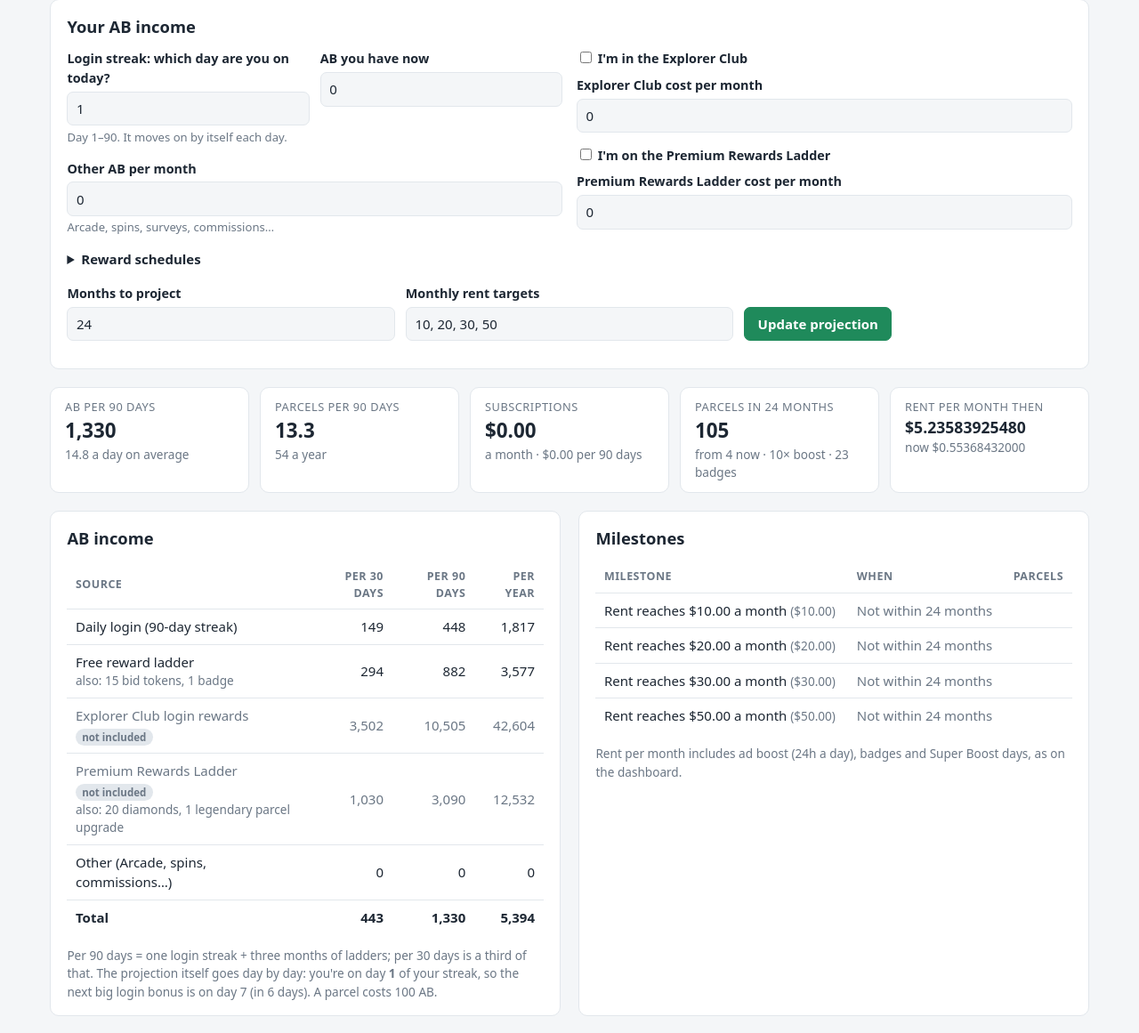
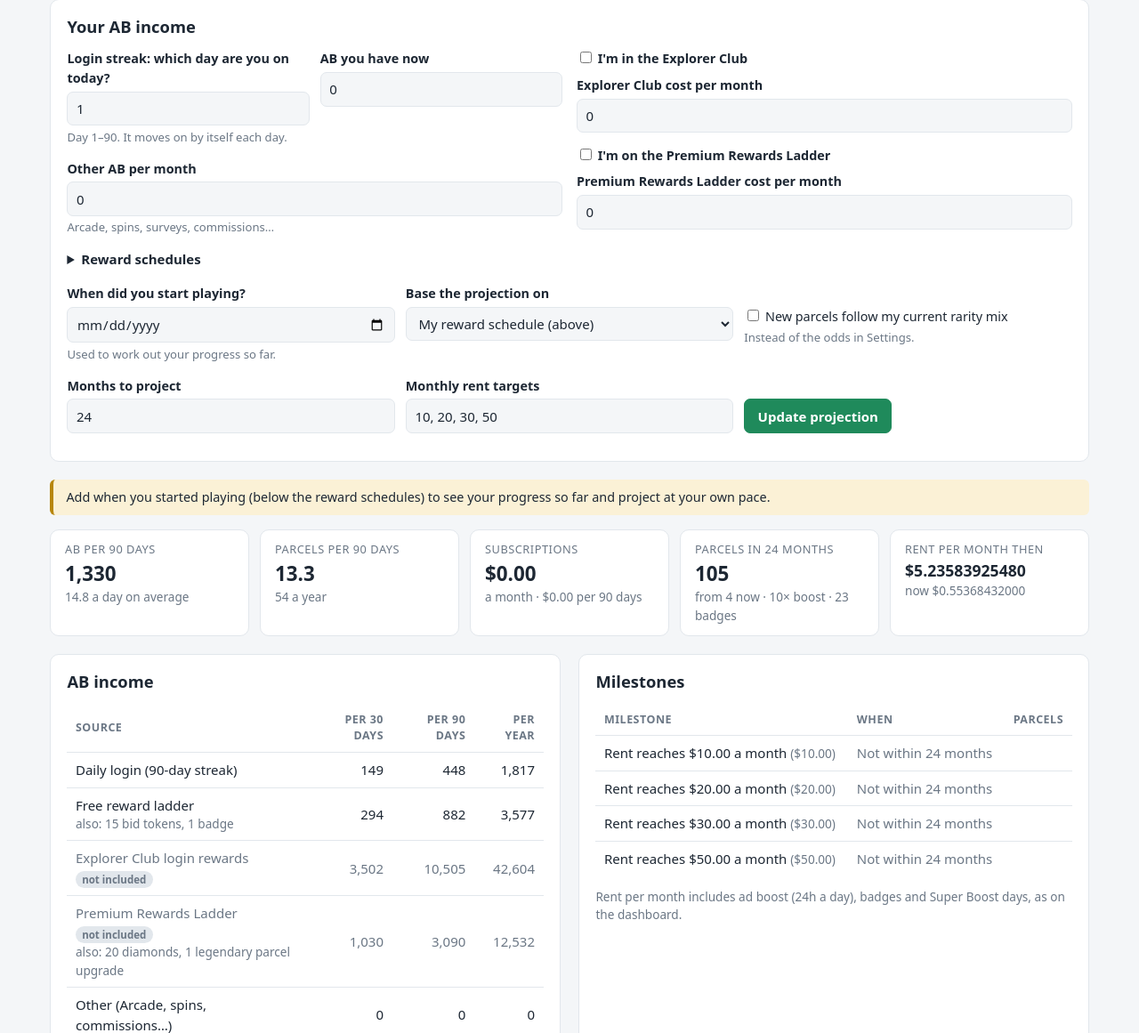
Before and after one commit to MXR156/AETracker, a Laravel app: page /projection in a window 1280 px wide. Shown: the part 160-1321 px from the top of the page at 89% size. Run offline with Laravel 12, Linux system fonts and the light colour scheme; tables that the repository leaves empty hold one stand-in row (values such as "Sample post").

Commit message:
Add progress since you started, and project at your own pace
With a start date, the Projection page shows your progress so far:
AB put into parcels (100 AB each) and bought badges (200 AB each, not
counting the reward ladder's free monthly badge), your pace per 90 days
and per month, how that compares with your reward schedule, and your
rarity mix against the odds in Settings.

The projection can now be based on your reward schedule or on your
pace so far (keeping up your past rate of parcels and badges), and new
parcels can follow your own rarity mix. Badges now have an AB cost
(200) in Settings, which the planner uses for badge payback when no
cash price is set.

Co-Authored-By: Claude Opus 5.5 <noreply@anthropic.com>
Claude-Session: https://claude.ai/code/session_01VwtGZefaQmRfQ1spRVxD21

```diff
--- a/app/Http/Controllers/ProjectionController.php
+++ b/app/Http/Controllers/ProjectionController.php
@@ -20,6 +20,7 @@ class ProjectionController extends Controller
             'rows' => $result['rows'],
             'sources' => $projection->sources(),
             'takeovers' => $projection->takeovers($result['rows']),
+            'history' => $projection->history(),
             'settings' => $projection->settings,
             'chart' => array_map(fn ($r) => [
                 'label' => $r['month'] === 0 ? 'Now' : $r['date']->format('M y'),
@@ -46,7 +47,11 @@ class ProjectionController extends Controller
             'ab_balance' => ['required', 'numeric', 'min:0'],
             'projection_months' => ['required', 'integer', 'min:1', 'max:120'],
             'rent_milestones' => ['nullable', 'string', 'max:255'],
+            'account_started_on' => ['nullable', 'date', 'before:tomorrow'],
+            'projection_basis' => ['required', 'in:rewards,history'],
         ]);
+        $data['account_started_on'] ??= '';
+        $data['use_own_mix'] = $request->boolean('use_own_mix') ? '1' : '0';
         $data['explorer_club'] = $request->boolean('explorer_club') ? '1' : '0';
         $data['premium_ladder'] = $request->boolean('premium_ladder') ? '1' : '0';
         // The streak day is as of today; it moves on by itself from here.
--- a/app/Services/EarningsCalculator.php
+++ b/app/Services/EarningsCalculator.php
@@ -74,9 +74,17 @@ class EarningsCalculator
         return max(0, (int) ($this->settings['badges_owned'] ?? 0));
     }
 
+    /** Real cost of one more badge: the cost set in Settings, or else its AB cost (200 AB) in money. */
     public function badgeCost(): float
     {
-        return max(0, (float) ($this->settings['cost_per_badge'] ?? 0));
+        $cost = max(0, (float) ($this->settings['cost_per_badge'] ?? 0));
+
+        return $cost > 0 ? $cost : $this->badgeAtlasBucks() * max(0, (float) ($this->settings['cost_per_atlas_buck'] ?? 0));
+    }
+
+    public function badgeAtlasBucks(): float
+    {
+        return max(0, (float) ($this->settings['atlas_bucks_per_badge'] ?? 0));
     }
 
     /**
--- a/app/Services/Projection.php
+++ b/app/Services/Projection.php
@@ -167,6 +167,105 @@ class Projection
         return array_values(array_unique($targets));
     }
 
+    // ---- Progress so far ----------------------------------------------------------------------
+
+    public function startedOn(): ?Carbon
+    {
+        return filled($this->settings['account_started_on'] ?? null) ? Carbon::parse($this->settings['account_started_on'])->startOfDay() : null;
+    }
+
+    /** 'rewards' (my reward schedule) or 'history' (keep up my pace so far). */
+    public function basis(): string
+    {
+        $started = $this->startedOn();
+
+        return ($this->settings['projection_basis'] ?? 'rewards') === 'history' && $started && $started->lt(Carbon::today()) ? 'history' : 'rewards';
+    }
+
+    public function usesOwnMix(): bool
+    {
+        return (bool) ($this->settings['use_own_mix'] ?? false);
+    }
+
+    /** My current rarity mix as shares of 1, or null without any parcels. */
+    public function ownMix(?Holding $holding = null): ?array
+    {
+        $holding ??= Holding::current();
+        $total = $holding?->total() ?? 0;
+
+        return $total > 0 ? array_map(fn ($n) => $n / $total, $holding->counts()) : null;
+    }
+
+    /** How many free badges the ladders have given between two dates (one per month on the badge step's day). */
+    public function ladderBadgesBetween(Carbon $from, Carbon $to): int
+    {
+        $steps = [];
+        foreach ([$this->ladder('free'), $this->premiumLadder() ? $this->ladder('premium') : []] as $ladder) {
+            foreach ($ladder as $i => $step) {
+                if ($step['badges']) {
+                    $steps[$i + 1] = ($steps[$i + 1] ?? 0) + $step['badges'];
+                }
+            }
+        }
+        $count = 0;
+        for ($month = $from->copy()->startOfMonth(); $month->lte($to); $month->addMonth()) {
+            foreach ($steps as $day => $badges) {
+                $date = $month->copy()->day(min($day, $month->daysInMonth));
+                if ($date->gte($from) && $date->lte($to)) {
+                    $count += $badges;
+                }
+            }
+        }
+
+        return $count;
+    }
+
+    /**
+     * What I've built since I started: AB put into parcels and bought badges, and my pace per
+     * month. Null until a start date and parcel counts are entered.
+     */
+    public function history(?Holding $holding = null, ?Carbon $today = null): ?array
+    {
+        $started = $this->startedOn();
+        $holding ??= Holding::current();
+        $today = ($today ?? Carbon::today())->copy()->startOfDay();
+        if (! $started || ! $holding || $holding->total() === 0 || $started->gte($today)) {
+            return null;
+        }
+
+        $days = $started->diffInDays($today);
+        $months = $days / self::DAYS_PER_MONTH;
+        $parcels = $holding->total();
+        $badges = $this->calc->badgesOwned();
+        $freeBadges = min($badges, $this->ladderBadgesBetween($started, $today));
+        $boughtBadges = $badges - $freeBadges;
+        $parcelAb = $parcels * $this->abPerParcel();
+        $badgeAb = $boughtBadges * $this->calc->badgeAtlasBucks();
+        $totalAb = $parcelAb + $badgeAb;
+
+        return [
+            'started' => $started,
+            'days' => $days,
+            'months' => $months,
+            'parcels' => $parcels,
+            'parcel_ab' => $parcelAb,
+            'badges' => $badges,
+            'free_badges' => $freeBadges,
+            'bought_badges' => $boughtBadges,
+            'badge_ab' => $badgeAb,
+            'total_ab' => $totalAb,
+            'ab_per_day' => $totalAb / $days,
+            'ab_per_90' => $totalAb / $days * 90,
+            'parcel_ab_per_day' => $parcelAb / $days,
+            'parcels_per_month' => $parcels / $months,
+            'badges_per_day' => $badges / $days,
+            'badges_per_month' => $badges / $months,
+            'bought_badges_per_month' => $boughtBadges / $months,
+            'vs_rewards' => $this->abPer90Days() > 0 ? ($totalAb / $days * 90) / $this->abPer90Days() : null,
+            'mix' => $this->ownMix($holding),
+        ];
+    }
+
     // ---- The projection -----------------------------------------------------------------------
 
     /**
@@ -180,17 +279,24 @@ class Projection
         $holding ??= Holding::current();
         $counts = $holding ? array_map('floatval', $holding->counts()) : array_fill_keys(EarningsCalculator::RARITIES, 0.0);
         $badges = $this->calc->badgesOwned();
-        $mix = $this->calc->expectedNewParcelMix();
+        $mix = ($this->usesOwnMix() ? $this->ownMix($holding) : null) ?? $this->calc->expectedNewParcelMix();
         $abPerParcel = $this->abPerParcel();
         $subsPerMonth = $this->subscriptionCostPerMonth();
 
-        $loginFree = $this->loginSchedule('free');
-        $loginExplorer = $this->explorerClub() ? $this->loginSchedule('explorer') : [];
-        $ladders = [$this->ladder('free')];
-        if ($this->premiumLadder()) {
-            $ladders[] = $this->ladder('premium');
+        // "My pace so far": keep buying parcels and gaining badges at the rate I have since I started.
+        $history = $this->basis() === 'history' ? $this->history($holding, $today) : null;
+        $badgeCarry = 0.0;
+
+        $loginFree = $history ? [] : $this->loginSchedule('free');
+        $loginExplorer = ! $history && $this->explorerClub() ? $this->loginSchedule('explorer') : [];
+        $ladders = [];
+        if (! $history) {
+            $ladders[] = $this->ladder('free');
+            if ($this->premiumLadder()) {
+                $ladders[] = $this->ladder('premium');
+            }
         }
-        $extraPerMonth = $this->num('ab_extra_month');
+        $extraPerMonth = $history ? 0 : $this->num('ab_extra_month');
 
         $balance = $this->num('ab_balance');
         $bought = $boughtThisMonth = 0;
@@ -233,6 +339,15 @@ class Projection
             // Atlas Bucks in: login streak, ladder step (days 1-15 of the month), anything else.
             $streak = $this->streakDay($day);
             $ab = ($loginFree[$streak] ?? 0) + ($loginExplorer[$streak] ?? 0) + $extraPerMonth / $day->daysInMonth;
+            if ($history) {
+                $ab += $history['parcel_ab_per_day'];
+                $badgeCarry += $history['badges_per_day'];
+                if ($badgeCarry >= 1) {
+                    $badges += (int) floor($badgeCarry);
+                    $badgeCarry -= floor($badgeCarry);
+                    $changed = true;
+                }
+            }
             foreach ($ladders as $ladder) {
                 $step = $ladder[$day->day - 1] ?? null;
                 if ($step) {
--- a/config/aetracker.php
+++ b/config/aetracker.php
@@ -28,7 +28,7 @@ return [
         'login_cycle_days', 'login_streak_day', 'login_streak_set_on', 'login_free_base', 'login_free_bonus',
         'login_explorer_base', 'login_explorer_bonus', 'ladder_free', 'ladder_premium',
         'explorer_club', 'explorer_cost_month', 'premium_ladder', 'premium_cost_month', 'ab_extra_month', 'ab_balance',
-        'projection_months', 'rent_milestones',
+        'projection_months', 'rent_milestones', 'account_started_on', 'projection_basis', 'use_own_mix',
     ],
 
     'defaults' => [
@@ -71,7 +71,9 @@ return [
         'atlas_bucks_per_parcel' => '100',
         'cost_per_atlas_buck' => '0.01',
 
-        // Real cost of getting one more badge, for the planner. 0 = unknown.
+        // A badge costs this many Atlas Bucks (the reward ladder's monthly badge is free).
+        'atlas_bucks_per_badge' => '200',
+        // Real cost of one more badge for the planner; 0 = work it out from the AB cost above.
         'cost_per_badge' => '0',
 
         // Projection: where Atlas Bucks come from.
@@ -96,6 +98,9 @@ return [
         'premium_cost_month' => '0',      // Premium Rewards Ladder subscription, per month
         'ab_extra_month' => '0',          // anything else (Arcade, spins, commissions), per month
         'ab_balance' => '0',              // AB you have right now
+        'account_started_on' => '',       // when you started playing - for "progress so far"
+        'projection_basis' => 'rewards',  // 'rewards' = reward schedule, 'history' = my pace so far
+        'use_own_mix' => '0',             // 1 = new parcels follow my current rarity mix, not the odds
         'projection_months' => '24',
         'rent_milestones' => '10, 20, 30, 50', // monthly rent targets to show
     ],
--- a/resources/views/projection.blade.php
+++ b/resources/views/projection.blade.php
@@ -64,6 +64,20 @@
         </div>
     </details>
 
+    <div class="form-row">
+        <div class="field"><label for="account_started_on">When did you start playing?</label>
+            <input type="date" id="account_started_on" name="account_started_on" value="{{ old('account_started_on', $settings['account_started_on'] ?? '') }}" max="{{ now()->toDateString() }}">
+            <div class="hint">Used to work out your progress so far.</div></div>
+        <div class="field"><label for="projection_basis">Base the projection on</label>
+            <select id="projection_basis" name="projection_basis">
+                <option value="rewards" @selected(($settings['projection_basis'] ?? 'rewards') === 'rewards')>My reward schedule (above)</option>
+                <option value="history" @selected(($settings['projection_basis'] ?? '') === 'history')>My pace so far (needs a start date)</option>
+            </select></div>
+        <div class="field"><label>&nbsp;</label>
+            <label style="font-weight:400"><input type="checkbox" name="use_own_mix" value="1" @checked($settings['use_own_mix'] ?? false)> New parcels follow my current rarity mix</label>
+            <div class="hint">Instead of the odds in Settings.</div></div>
+    </div>
+
     <div class="form-row" style="align-items:end">
         <div class="field"><label for="projection_months">Months to project</label>
             <input type="number" min="1" max="120" id="projection_months" name="projection_months" value="{{ $v('projection_months') }}"></div>
@@ -73,11 +87,63 @@
     </div>
 </form>
 
+@if ($history)
+    @php($h = $history)
+    <div class="card">
+        <h2>Your progress so far <span class="muted small" style="font-weight:400">since {{ $h['started']->format('j M Y') }} · {{ number_format($h['months'], 1) }} months</span></h2>
+        <div class="grid grid-2" style="gap:1.25rem">
+            <div class="table-wrap">
+                <table>
+                    <tbody>
+                    <tr><td>Parcels</td><td class="num">{{ number_format($h['parcels']) }}</td>
+                        <td class="num">{{ number_format($h['parcel_ab']) }} AB</td></tr>
+                    <tr><td>Badges <div class="small muted">{{ number_format($h['free_badges']) }} free from the reward ladder, {{ number_format($h['bought_badges']) }} bought</div></td>
+                        <td class="num">{{ number_format($h['badges']) }}</td>
+                        <td class="num">{{ number_format($h['badge_ab']) }} AB</td></tr>
+                    <tr><td><strong>Total put in</strong></td><td></td><td class="num"><strong>{{ number_format($h['total_ab']) }} AB</strong></td></tr>
+                    </tbody>
+                </table>
+            </div>
+            <div class="table-wrap">
+                <table>
+                    <tbody>
+                    <tr><td>Your pace</td><td class="num"><strong>{{ number_format($h['ab_per_90']) }} AB</strong> per 90 days</td></tr>
+                    <tr><td></td><td class="num">{{ number_format($h['parcels_per_month'], 1) }} parcels and {{ number_format($h['badges_per_month'], 1) }} badges a month</td></tr>
+                    <tr><td>Your reward schedule</td><td class="num">{{ number_format($p->abPer90Days()) }} AB per 90 days</td></tr>
+                    @if ($h['vs_rewards'])
+                        <tr><td></td><td class="num">
+                            @if ($h['vs_rewards'] >= 1)
+                                Your pace is <strong>{{ number_format($h['vs_rewards'], 2) }}×</strong> your reward schedule - you've put in more than rewards alone give.
+                            @else
+                                Your pace is <strong>{{ number_format($h['vs_rewards'] * 100) }}%</strong> of your reward schedule.
+                            @endif
+                        </td></tr>
+                    @endif
+                    </tbody>
+                </table>
+            </div>
+        </div>
+        @php($odds = $p->calc->expectedNewParcelMix())
+        <p class="small" style="margin-bottom:0">
+            <strong>Your rarity mix:</strong>
+            @foreach ($h['mix'] as $rarity => $share){{ ucfirst($rarity) }} {{ number_format($share * 100, 1) }}%{{ $loop->last ? '' : ' · ' }}@endforeach
+            <span class="muted">- the odds in Settings are
+            @foreach ($odds as $rarity => $share){{ number_format($share * 100, 1) }}%{{ $loop->last ? '' : ' / ' }}@endforeach.
+            {{ $p->usesOwnMix() ? 'New parcels in this projection follow your mix.' : 'Tick “New parcels follow my current rarity mix” to project with yours.' }}</span>
+        </p>
+    </div>
+@elseif (blank($settings['account_started_on'] ?? null))
+    <div class="notice">Add when you started playing (below the reward schedules) to see your progress so far and project at your own pace.</div>
+@endif
+
 <div class="stats">
-    <div class="stat"><div class="label">AB per 90 days</div><div class="value">{{ number_format($p->abPer90Days()) }}</div>
-        <div class="sub">{{ number_format($p->abPerDay(), 1) }} a day on average</div></div>
-    <div class="stat"><div class="label">Parcels per 90 days</div><div class="value">{{ number_format($p->abPerDay() * 90 / $p->abPerParcel(), 1) }}</div>
-        <div class="sub">{{ number_format($p->abPerDay() * 365 / $p->abPerParcel()) }} a year</div></div>
+    @php($pace = $p->basis() === 'history' && $history)
+    @php($ab90 = $pace ? $history['ab_per_90'] : $p->abPer90Days())
+    @php($parcels90 = $pace ? $history['parcel_ab_per_day'] * 90 / $p->abPerParcel() : $p->abPer90Days() / $p->abPerParcel())
+    <div class="stat"><div class="label">AB per 90 days{{ $pace ? ' (your pace)' : '' }}</div><div class="value">{{ number_format($ab90) }}</div>
+        <div class="sub">{{ number_format($ab90 / 90, 1) }} a day on average</div></div>
+    <div class="stat"><div class="label">Parcels per 90 days</div><div class="value">{{ number_format($parcels90, 1) }}</div>
+        <div class="sub">{{ number_format($parcels90 / 90 * 365) }} a year</div></div>
     <div class="stat"><div class="label">Subscriptions</div><div class="value">{{ ae_money($p->subscriptionCostPerMonth(), 2) }}</div>
         <div class="sub">a month · {{ ae_money($p->subscriptionCostPerMonth() * 3, 2) }} per 90 days</div></div>
     <div class="stat"><div class="label">Parcels in {{ $last['month'] }} months</div><div class="value">{{ number_format($last['parcels']) }}</div>
@@ -195,6 +261,9 @@
     </details>
 </div>
 
+@if ($p->basis() === 'history' && $history)
+    <div class="notice">Projected at <strong>your pace so far</strong>: {{ number_format($history['parcels_per_month'], 1) }} parcels and {{ number_format($history['badges_per_month'], 1) }} badges a month. The reward schedule above isn't used.</div>
+@endif
 <div class="notice">A forecast, not a promise: it assumes you log in every day (missing one resets the streak), claim one ladder step a day from the 1st of each month, spend AB on parcels as soon as you have {{ number_format($p->abPerParcel()) }}, and that reward amounts and game rates stay the same. New parcels follow the rarity odds in Settings; ladder badges and legendary upgrades are added as you get them. Today's rewards are assumed already collected.</div>
 @endsection
 
--- a/resources/views/settings.blade.php
+++ b/resources/views/settings.blade.php
@@ -84,9 +84,11 @@
                 <div class="field"><label for="cost_per_atlas_buck">Real cost of 1 Atlas Buck</label>
                     <input type="number" step="any" min="0" id="cost_per_atlas_buck" name="cost_per_atlas_buck" value="{{ $v('cost_per_atlas_buck') }}">
                     <div class="hint">e.g. a 1,000 AB pack for 9.99 → 0.00999</div></div>
+                <div class="field"><label for="atlas_bucks_per_badge">Atlas Bucks per badge</label>
+                    <input type="number" step="any" min="0" id="atlas_bucks_per_badge" name="atlas_bucks_per_badge" value="{{ $v('atlas_bucks_per_badge') }}"></div>
                 <div class="field"><label for="cost_per_badge">Real cost of one more badge</label>
                     <input type="number" step="any" min="0" id="cost_per_badge" name="cost_per_badge" value="{{ $v('cost_per_badge') }}">
-                    <div class="hint">Optional - lets the planner compare badges with parcels. 0 if you don't know.</div></div>
+                    <div class="hint">Leave at 0 to use the Atlas Bucks cost above (e.g. 200 AB × the cost of 1 AB).</div></div>
             </div>
         </div>
     </div>
```
Also changed, not shown: tests/Feature/ProjectionTest.php (+62 -1 lines), README.md.
